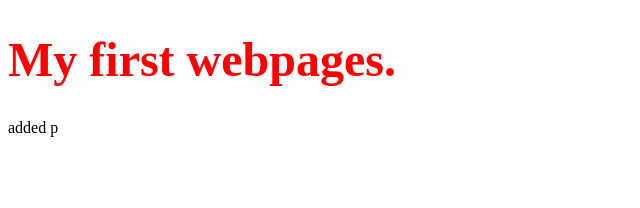
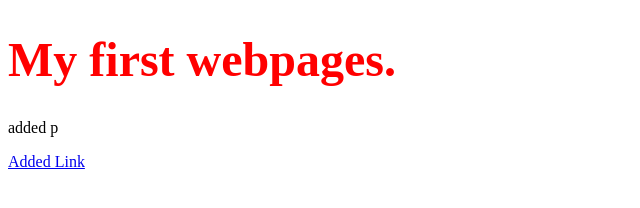
Before and after one commit to rekkuza18/gitPractice, a plain HTML site: page index.html in a window 1280 px wide. Shown: the whole page, without its empty margins (0-640 px from the left). Drawn offline with Linux system fonts and the light colour scheme.

Commit message:
added href tag

```diff
--- a/index.html
+++ b/index.html
@@ -9,5 +9,6 @@
 <body>
     <h1>My first webpages.</h1>
     <p>added p</p>
+    <a href="#">Added Link</a>
 </body>
 </html>
```
